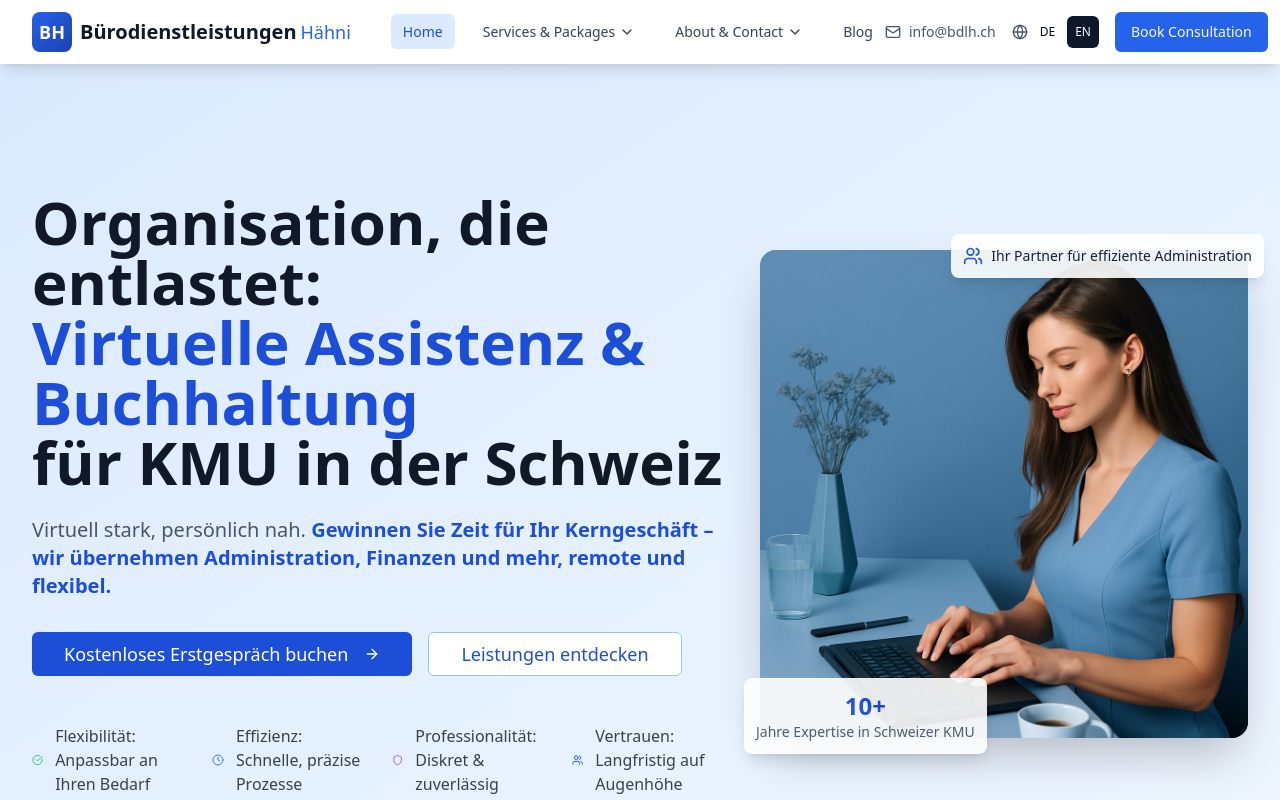
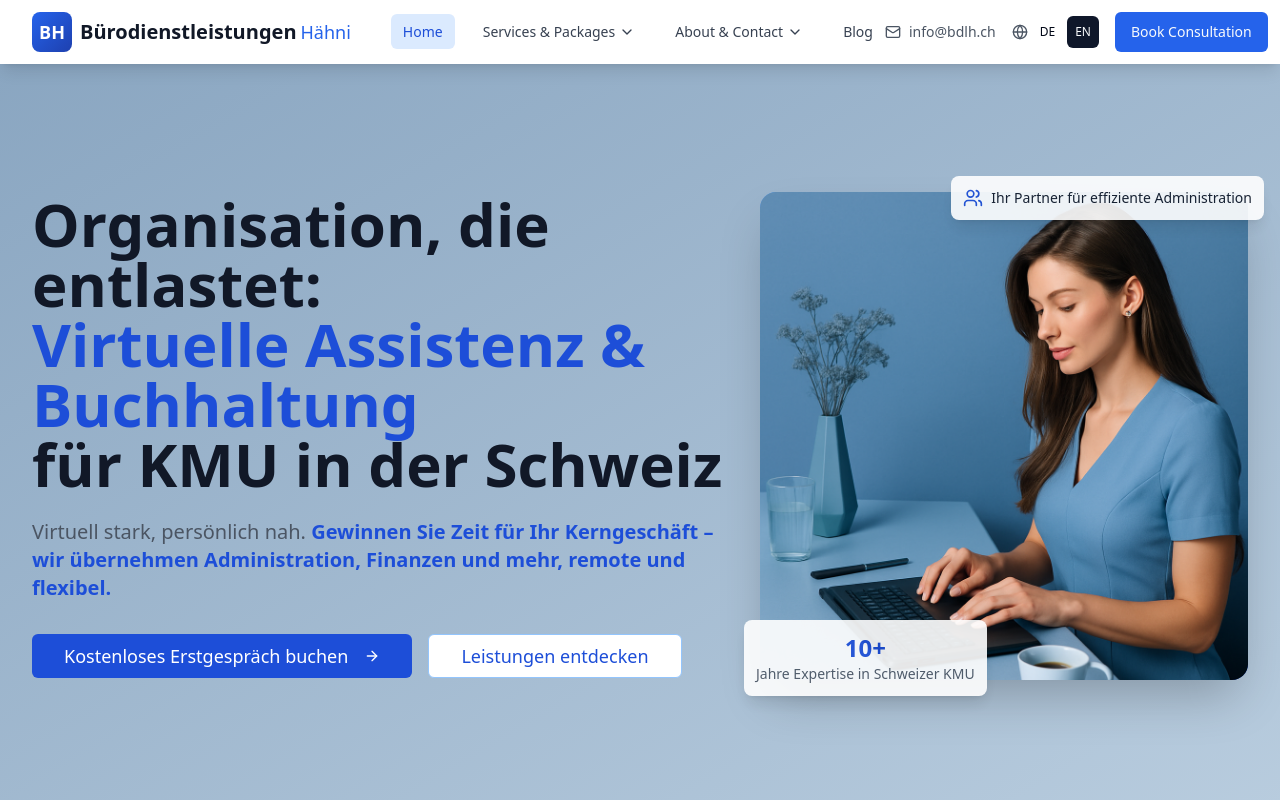
Before and after one commit to SensaiXo/haehni-virtuell-shop, a React (Vite) app: page / in a window 1280 px wide. Shown: the top 800 px of the page. Built offline with nearby package versions, Linux system fonts and the light colour scheme.

Commit message:
Refactor: Update HeroSection background and benefits
Adjusted the HeroSection's background color and moved the benefits section.

```diff
--- a/src/components/HeroSection.tsx
+++ b/src/components/HeroSection.tsx
@@ -4,7 +4,7 @@ import { ArrowRight, CheckCircle, Users, Clock, Shield } from 'lucide-react';
 import { Button } from '@/components/ui/button';
 const HeroSection = () => {
   return <>
-      <section className="relative bg-gradient-to-br from-blue-100 to-blue-50 py-20 lg:py-32 overflow-hidden" itemScope itemType="http://schema.org/Organization">
+      <section className="relative bg-gradient-to-br from-[#8AA6C1] to-[#B8CCDE] py-20 lg:py-32 overflow-hidden" itemScope itemType="http://schema.org/Organization">
         <div className="max-w-7xl mx-auto px-4 sm:px-6 lg:px-8">
           <div className="lg:grid lg:grid-cols-12 lg:gap-8 items-center">
             <div className="lg:col-span-7">
@@ -32,25 +32,6 @@ const HeroSection = () => {
                   </Button>
                 </div>
 
-                {/* Benefits */}
-                <div className="mt-12 grid grid-cols-1 sm:grid-cols-2 lg:grid-cols-4 gap-6">
-                  <div className="flex items-center justify-center lg:justify-start space-x-3">
-                    <CheckCircle className="w-6 h-6 text-green-500" />
-                    <span className="text-gray-700 font-medium">Flexibilität: Anpassbar an Ihren Bedarf</span>
-                  </div>
-                  <div className="flex items-center justify-center lg:justify-start space-x-3">
-                    <Clock className="w-6 h-6 text-blue-500" />
-                    <span className="text-gray-700 font-medium">Effizienz: Schnelle, präzise Prozesse</span>
-                  </div>
-                  <div className="flex items-center justify-center lg:justify-start space-x-3">
-                    <Shield className="w-6 h-6 text-purple-500" />
-                    <span className="text-gray-700 font-medium">Professionalität: Diskret & zuverlässig</span>
-                  </div>
-                  <div className="flex items-center justify-center lg:justify-start space-x-3">
-                    <Users className="w-6 h-6 text-blue-700" />
-                    <span className="text-gray-700 font-medium">Vertrauen: Langfristig auf Augenhöhe</span>
-                  </div>
-                </div>
               </div>
             </div>
 
```
